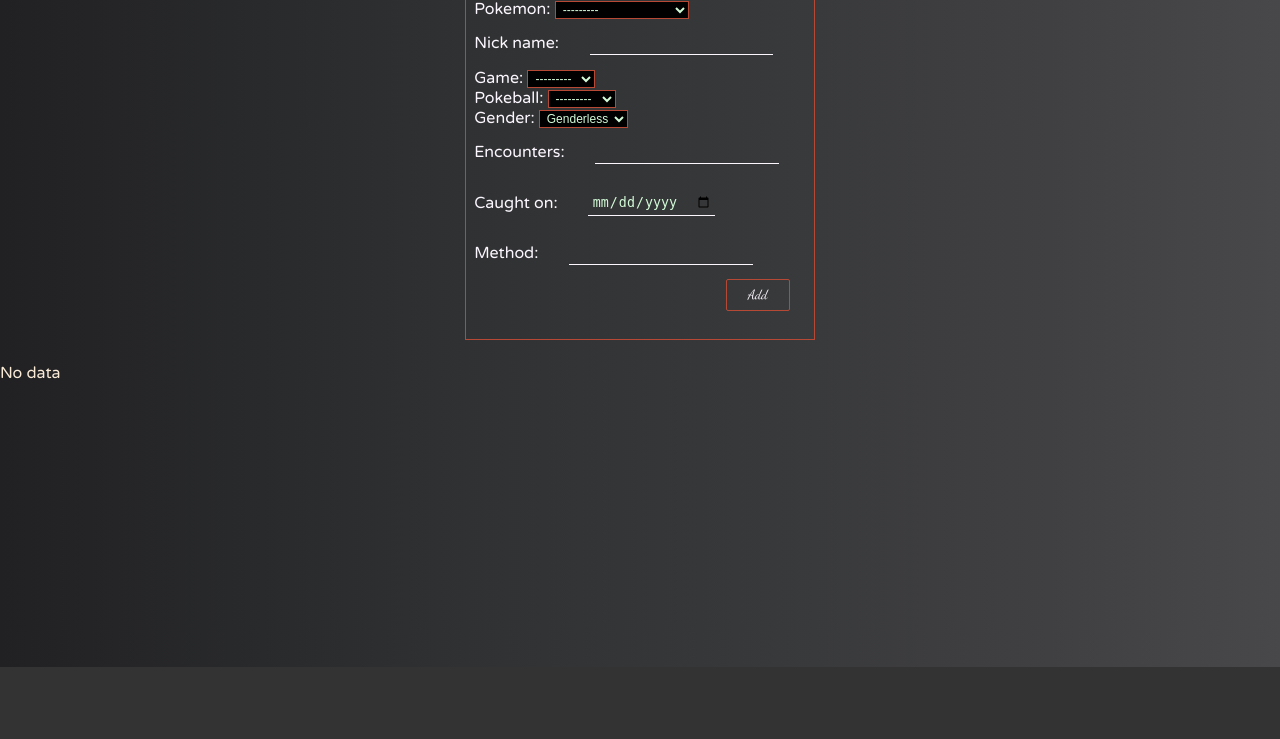
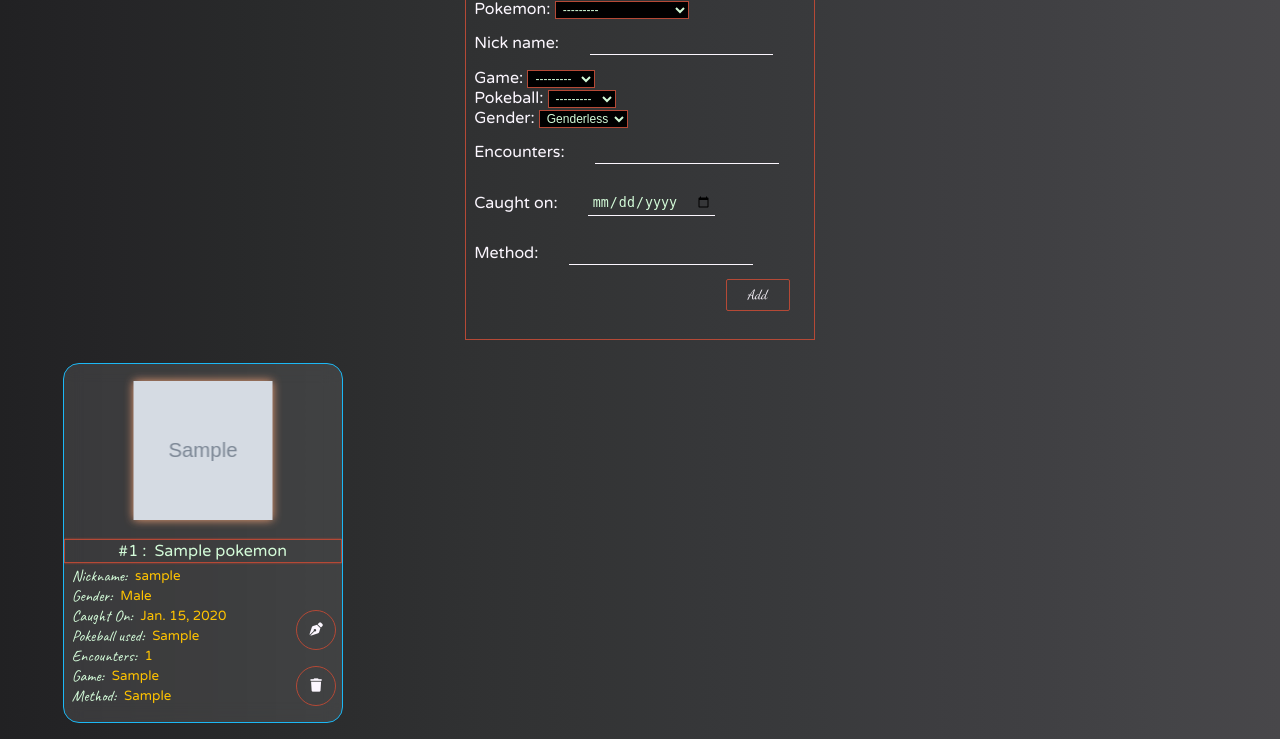
Before and after one commit to farrukh-ahm/pokemon-shiny-dex, a Django app: a page that uses templates/base.html in a window 1280 px wide. Shown: the part 133-872 px from the top of the page. Before the commit the page ends 800 px from the top, so only its background shows below. Run offline with Django 3.2, Linux system fonts and the light colour scheme; a user stored in the database is signed in; tables that the repository leaves empty hold one stand-in row (values such as "Sample post"); grey boxes marked "Sample" are stand-in pictures; some libraries are stand-ins or nearby versions.

Commit message:
Fix the list for the shiny added pokemon on Add/Edit page

```diff
--- a/shiny_dex/views.py
+++ b/shiny_dex/views.py
@@ -155,14 +155,15 @@ class UserShinyView(View):
         queryset = UserShiny.objects.all()
 
         try:
-            usershiny = get_object_or_404(queryset, user=request.user)
+            usershiny = queryset.filter(user=request.user)
 
-        except:
-            usershiny = []
+        except queryset.DoesNotExist:
+            usershiny = {}
 
         shiny_form = UserShinyForm()
 
         context = {
+            'queryset': queryset,
             'usershiny': usershiny,
             'shiny_form': shiny_form,
             'error': error,
--- a/static/css/style.css
+++ b/static/css/style.css
@@ -370,7 +370,7 @@ dialog button {
 
 .cards{
     inline-size: 17.5rem;
-    block-size: 22.5rem;
+    min-block-size: 22.5rem;
     /* clip-path: polygon(50% 0%, 100% 25%, 100% 100%, 0 100%, 0 25%); */
     margin: auto;
     margin-block-end: 1rem;
@@ -438,7 +438,7 @@ dialog button {
     font-size: 1em;
     position: absolute;
     left:0;
-    bottom:1em;
+    bottom:1.5em;
     padding-inline-start: 0.5em;
     /* background-color: #6a548d; */
 }
@@ -545,5 +545,37 @@ dialog button {
     inline-size: 100%;
     position: absolute;
     left: 0;
-    bottom: 1em;
+    bottom: 1rem;
 }
+
+
+/* ------------------------ Enteries for the Add/Edit Page ------------------ */
+
+.dex-edit-buttons {
+    position: absolute;
+    right: 0;
+    bottom: 1rem;
+    padding-inline-end: 0.35em;
+}
+
+.btn-dex {
+    min-inline-size: 2.5rem;
+    aspect-ratio: 1;
+    /* block-size: 2rem; */
+    background: none;
+    border: 1px solid var(--banner-color);
+    border-radius: 50%;
+    color: var(--button-color);
+    font-family: var(--header-font);
+    text-align: center;
+    cursor: pointer;
+    transition: all 0.2s ease-in-out;
+}
+
+.btn-dex:hover{
+    box-shadow: 0 0 6px var(--banner-color), inset 0 0 4px var(--banner-color);
+}
+
+i {
+    color: var(--header-color)
+}
--- a/templates/addshiny.html
+++ b/templates/addshiny.html
@@ -17,19 +17,50 @@
 
     </div>
 
-    {% if usershiny|length %}
-    {% for pokemon in usershiny %}
-    <p style="color:antiquewhite">{{pokemon.pokemon.name}}</p>
-    {% endfor %}
+    {% if usershiny|length > 0 %}
+    <div class="grid-wrapper grid-auto">
+        {% for pokemon in usershiny %}
+            <div class="cards flex-wrapper col-felx">
+                <img src="{{ pokemon.pokemon.featured_image.url }}" alt="{{pokemon.pokemon.name}}" data-type="{{pokemon.pokemon.type_1}}">
+                <div class="name-tag flex-wrapper flex-center">
+                    <span>#{{pokemon.pokemon.dex_no}} :</span>
+                    <span>{{pokemon.pokemon.name}}</span>
+                </div>
+                <div class="flex-wrapper info-holder col-flex">
+                    <p class="flex-wrapper">
+                        <span class="category">Nickname:</span><span class="info-p">{{pokemon.nick_name}}</span>
+                    </p>
+                    <p class="flex-wrapper">
+                        <span class="category">Gender:</span><span class="info-p">{{pokemon.get_gender_display}}</span>
+                    </p>
+                    <p class="flex-wrapper">
+                        <span class="category">Caught On:</span><span class="info-p">{{pokemon.caught_on}}</span>
+                    </p>
+                    <p class="flex-wrapper">
+                        <span class="category">Pokeball used:</span><span class="info-p">{{pokemon.pokeball}}</span>
+                    </p>
+                    <p class="flex-wrapper">
+                        <span class="category">Encounters:</span><span class="info-p">{{pokemon.encounters}}</span>
+                    </p>
+                    <p class="flex-wrapper">
+                        <span class="category">Game:</span><span class="info-p">{{pokemon.game}}</span>
+                    </p>
+                    <p class="flex-wrapper">
+                        <span class="category">Method:</span><span class="info-p">{{pokemon.method}}</span>
+                    </p>
+                </div>
+                <div class="flex-wrapper col-flex dex-edit-buttons">
+                    <a href="{% url 'managepokemonedit' pokemon.slug %}">
+                        <button class="btn-dex"><i class="fas fa-pen-nib"></i></button>
+                    </a>
+                    <button class="btn-dex modal1-open" data-type="{{pokemon.slug}}"><i class="fas fa-trash"></i></button>
+                </div>
+            </div>
+        {% endfor %}
+    </div>
+
     {% else %}
-    <p style="color:antiquewhite">No data</p>
+    <p>No record</p>
     {% endif %}
 
-<!-- {% if usershiny|length > 0 %}
-    <p>Pokemon List</p>
-
-{% else %}
-    <p>{{error}}</p> -->
-{% endif %}
-
 {% endblock %}
--- a/templates/base.html
+++ b/templates/base.html
@@ -51,7 +51,9 @@
 
     {% endblock %}
 
-
+    <!-- Fontawesome Link -->
+    <script src="https://kit.fontawesome.com/829d0985e1.js" crossorigin="anonymous"></script>
+    <!-- Local JS -->
     <script src="{% static 'js/script.js' %}"></script>
 </body>
 </html>
```
